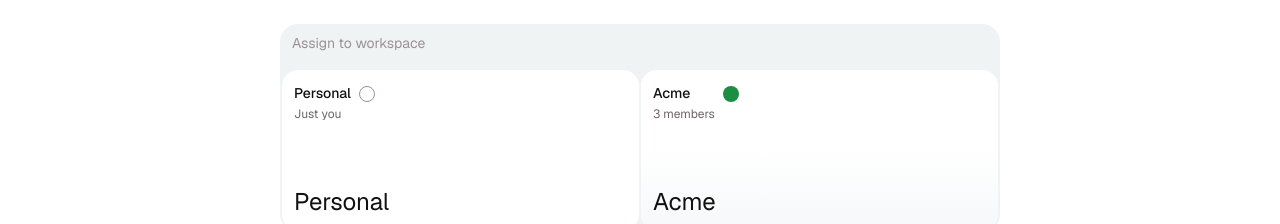
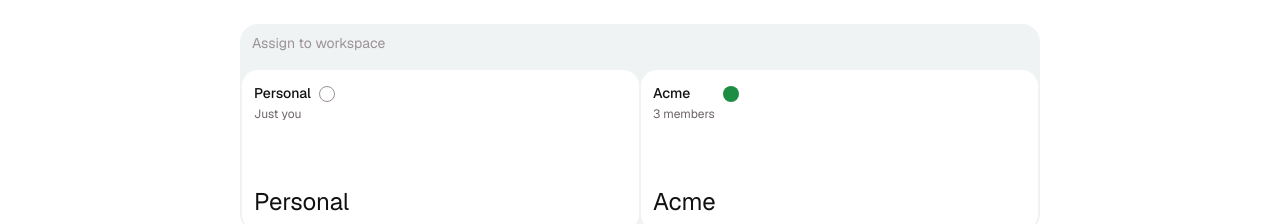
Before and after one commit to itsmartyhimself/component-canvas, a Next.js app in the folder apps/web/: page /connect in a window 1280 px wide. Shown: the part 573-797 px from the top of the page. Built offline with nearby package versions, Linux system fonts and the light colour scheme; some icons are missing.

Commit message:
Center canvas, responsive padding, lighter hover, kill workspace gradient

```diff
--- a/apps/web/app/(dashboard)/layout.tsx
+++ b/apps/web/app/(dashboard)/layout.tsx
@@ -25,10 +25,7 @@
             "linear-gradient(to bottom, var(--color-bg-primary), transparent)",
         }}
       />
-      <main
-        className="flex-1 overflow-y-auto"
-        style={{ paddingInline: 280 }}
-      >
+      <main className="flex-1 overflow-y-auto px-[280px] [@media(max-width:1399px)]:px-[240px] [@media(max-width:1199px)]:px-[200px]">
         {children}
       </main>
     </div>
--- a/apps/web/app/globals.css
+++ b/apps/web/app/globals.css
@@ -36,7 +36,7 @@
   --color-primary-foreground: var(--color-bg-primary);
   --color-destructive: var(--color-tag-danger-ink);
   --color-destructive-foreground: var(--color-bg-primary);
-  --color-accent: var(--color-border-secondary);
+  --color-accent: var(--color-bg-hover-elevated);
   --color-accent-foreground: var(--color-text-primary);
   --color-sidebar-ring: var(--sidebar-ring);
   --color-sidebar-border: var(--sidebar-border);
--- a/apps/web/components/live/app-shell/canvas-view-context.tsx
+++ b/apps/web/components/live/app-shell/canvas-view-context.tsx
@@ -4,6 +4,7 @@
   createContext,
   useCallback,
   useContext,
+  useEffect,
   useMemo,
   useRef,
   useState,
@@ -60,13 +61,18 @@
     const el = viewportRef.current
     if (!el) return null
     const rect = el.getBoundingClientRect()
+    // Layout-effect reads can fire before the browser has measured the section
+    // (Suspense un-suspend, initial mount). A 0x0 rect produces a garbage fit
+    // (zoom clamps to min, x/y land at 0,0). Treat unmeasured as "not ready"
+    // so callers fall back gracefully and the resize observer re-fits later.
+    if (rect.width === 0 || rect.height === 0) return null
     return { width: rect.width, height: rect.height }
   }, [])
 
   const computeFit = useCallback(
-    (bbox: ContentBbox): CanvasView => {
+    (bbox: ContentBbox): CanvasView | null => {
       const size = getViewportSize()
-      if (!size) return { x: 0, y: 0, zoom: 1 }
+      if (!size) return null
       const zoomX = (size.width * (1 - 2 * FIT_MARGIN)) / Math.max(bbox.width, 1)
       const zoomY = (size.height * (1 - 2 * FIT_MARGIN)) / Math.max(bbox.height, 1)
       const zoom = clampZoom(Math.min(zoomX, zoomY))
@@ -97,12 +103,17 @@
   const setContentBbox = useCallback(
     (bbox: ContentBbox) => {
       contentBboxRef.current = bbox
-      // First fit must snap — browser animates from (0,0) otherwise, even if never painted.
+      const fit = computeFit(bbox)
+      // Viewport not measurable yet (Suspense un-suspend, initial mount before
+      // layout): store the bbox and let the viewport ResizeObserver below run
+      // the first fit when the section reports a non-zero size. Do NOT mark
+      // initialFitDoneRef so the corrective fit stays a silent snap.
+      if (!fit) return
       if (initialFitDoneRef.current) {
         setIsAnimating(true)
       }
       initialFitDoneRef.current = true
-      setView(computeFit(bbox))
+      setView(fit)
     },
     [computeFit],
   )
@@ -182,13 +193,37 @@
   const fitToContent = useCallback(() => {
     const bbox = contentBboxRef.current
     if (!bbox) return
+    const fit = computeFit(bbox)
+    if (!fit) return
     setIsAnimating(true)
-    setView(computeFit(bbox))
+    setView(fit)
   }, [computeFit])
 
   const endAnimation = useCallback(() => {
     setIsAnimating(false)
   }, [])
+
+  // Drives the silent first fit when the viewport becomes measurable. During
+  // initial mount / Suspense un-suspend, StageContent's layout effect can fire
+  // setContentBbox before the section has been laid out — getViewportSize
+  // returns null and setContentBbox stores the bbox without setting the view.
+  // This observer catches the first non-zero size and runs the fit, bypassing
+  // setContentBbox so initialFitDoneRef stays false and there's no tween.
+  useEffect(() => {
+    const el = viewportRef.current
+    if (!el || typeof ResizeObserver === "undefined") return
+    const ro = new ResizeObserver(() => {
+      if (initialFitDoneRef.current) return
+      const bbox = contentBboxRef.current
+      if (!bbox) return
+      const fit = computeFit(bbox)
+      if (!fit) return
+      initialFitDoneRef.current = true
+      setView(fit)
+    })
+    ro.observe(el)
+    return () => ro.disconnect()
+  }, [computeFit])
 
   const value = useMemo<CanvasViewContextValue>(
     () => ({
--- a/apps/web/components/live/workspace-card/workspace-card.tsx
+++ b/apps/web/components/live/workspace-card/workspace-card.tsx
@@ -1,7 +1,6 @@
 "use client"
 
 import { type CSSProperties } from "react"
-import { AnimatePresence, motion, useReducedMotion } from "framer-motion"
 import { Checkmark } from "@carbon/icons-react"
 import type { Workspace } from "@/lib/dashboard/types"
 
@@ -13,14 +12,12 @@
 
 export function WorkspaceCard({ workspace, selected, onSelect }: WorkspaceCardProps) {
   const isTeam = workspace.kind === "team"
-  const reduceMotion = useReducedMotion()
 
   const memberLabel = isTeam
     ? `${workspace.members.length} ${workspace.members.length === 1 ? "member" : "members"}`
     : "Just you"
 
   const containerStyle: CSSProperties = {
-    position: "relative",
     flex: 1,
     minWidth: 0,
     display: "flex",
@@ -44,44 +41,9 @@
       aria-checked={selected}
       style={containerStyle}
       onClick={onSelect}
-      data-theme-static={selected ? "light" : undefined}
     >
-      <AnimatePresence initial={false}>
-        {selected ? (
-          <motion.div
-            key="selected-fill"
-            aria-hidden
-            initial={
-              reduceMotion
-                ? { clipPath: "inset(0% 0% 0% 0%)" }
-                : { clipPath: "inset(100% 0% 0% 0%)" }
-            }
-            animate={{ clipPath: "inset(0% 0% 0% 0%)" }}
-            exit={{
-              opacity: 0,
-              transition: { duration: reduceMotion ? 0 : 0.08 },
-            }}
-            transition={
-              reduceMotion
-                ? { duration: 0 }
-                : { duration: 0.32, ease: [0.22, 1, 0.36, 1] }
-            }
-            style={{
-              position: "absolute",
-              inset: 0,
-              background:
-                "linear-gradient(180deg, var(--color-bg-primary) 50%, var(--color-bg-secondary) 100%)",
-              borderRadius: "inherit",
-              zIndex: 0,
-              pointerEvents: "none",
-            }}
-          />
-        ) : null}
-      </AnimatePresence>
       <div
         style={{
-          position: "relative",
-          zIndex: 1,
           display: "flex",
           alignItems: "flex-start",
           justifyContent: "space-between",
@@ -114,8 +76,6 @@
       <span
         className="type-8"
         style={{
-          position: "relative",
-          zIndex: 1,
           color: "var(--color-text-primary)",
           lineHeight: 1,
           width: "100%",
```
